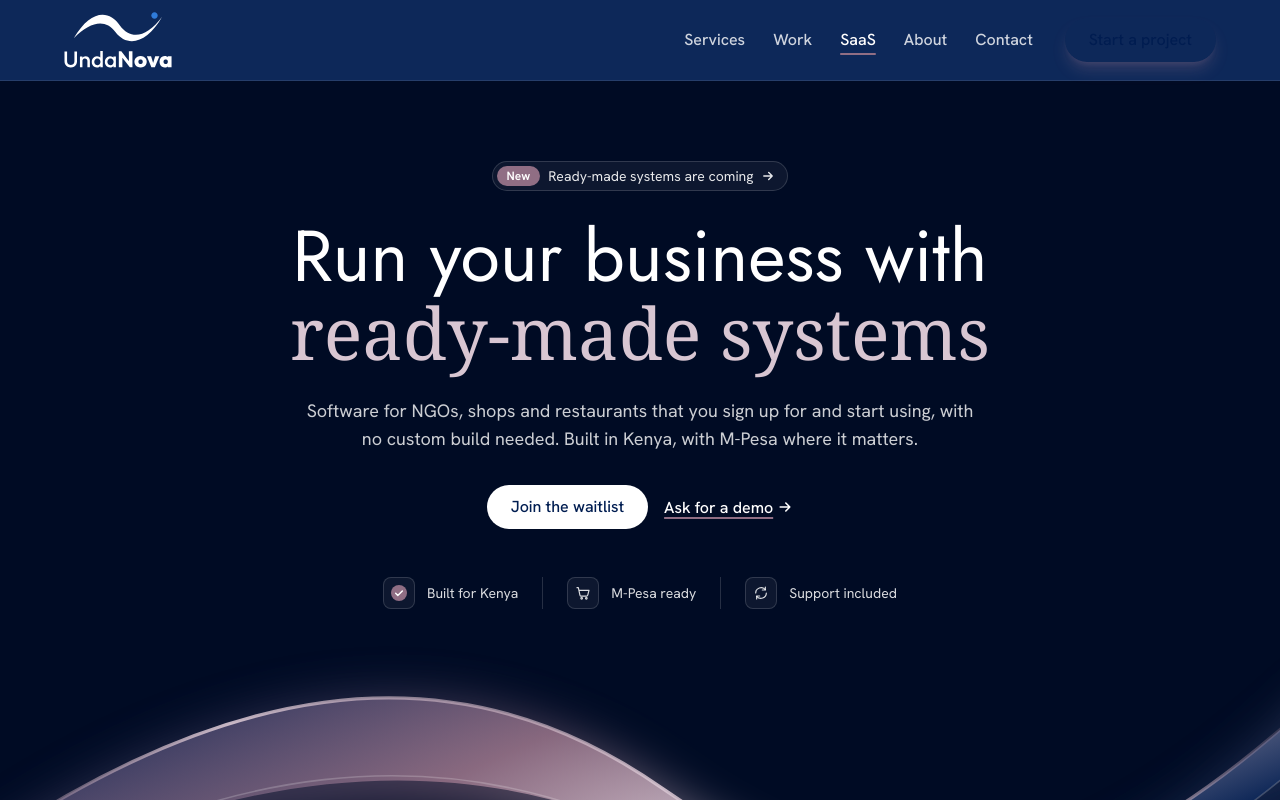
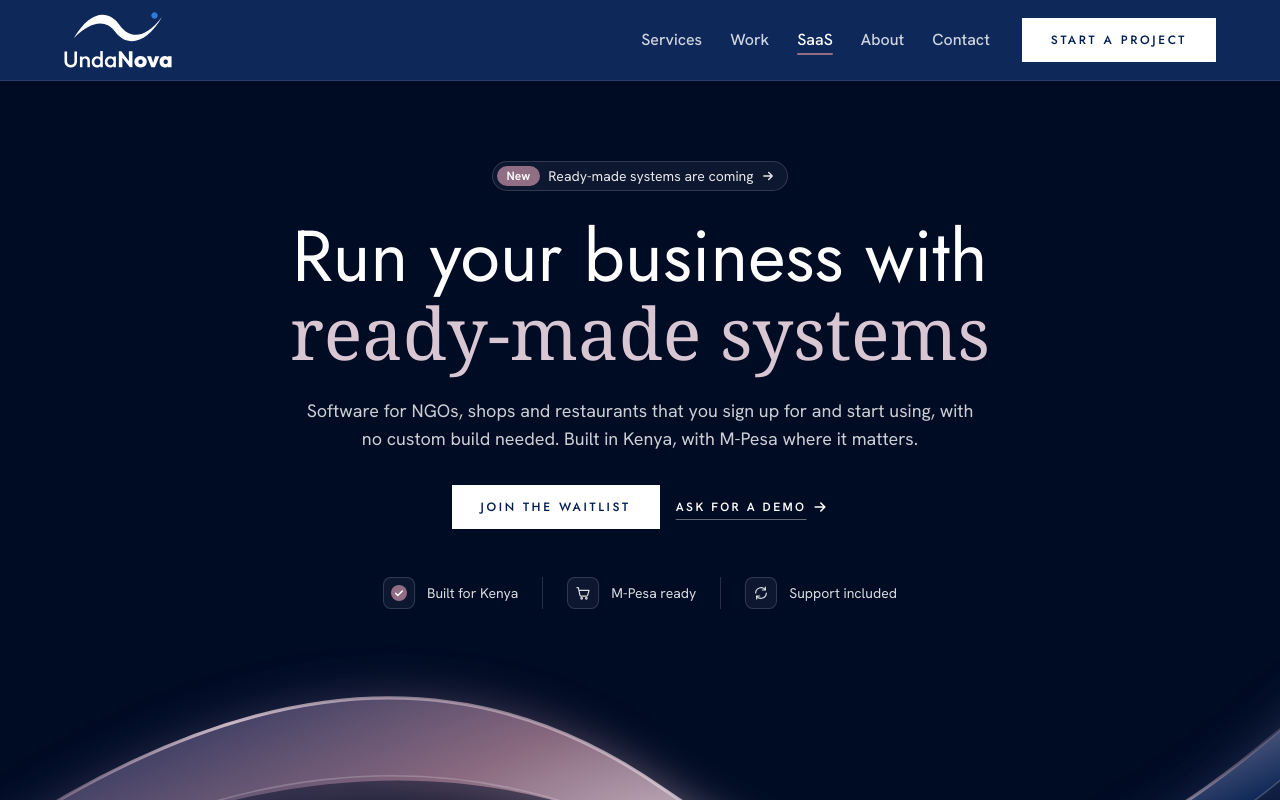
Before and after one commit to Jkosencha/undanova, a Next.js app: page /saas in a window 1280 px wide. Shown: the top 800 px of the page. Built offline with nearby package versions, Linux system fonts and the light colour scheme.

Commit message:
Thin rectangular buttons and quiet caps text links

```diff
--- a/src/components/button.tsx
+++ b/src/components/button.tsx
@@ -5,29 +5,28 @@ type Variant = "primary" | "secondary";
 /** "light" for paper/white sections, "dark" for navy sections. */
 type Tone = "light" | "dark";
 
+// Thin rectangular buttons with small, wide-tracked caps (from the minimal reference).
 const styles: Record<Tone, Record<Variant, string>> = {
   light: {
-    primary: "bg-navy text-white hover:bg-navy/90",
-    secondary: "border border-navy text-navy hover:bg-navy/5",
+    primary: "border border-navy bg-navy text-white hover:bg-white hover:text-navy",
+    secondary: "border border-navy text-navy hover:bg-navy hover:text-white",
   },
   dark: {
-    primary: "bg-white text-navy hover:bg-white/90",
-    secondary: "border border-white text-white hover:bg-white/10",
+    primary: "border border-white bg-white text-navy hover:bg-transparent hover:text-white",
+    secondary: "border border-white/70 text-white hover:bg-white hover:text-navy",
   },
 };
 
-export function buttonClasses(variant: Variant = "primary", tone: Tone = "light", className = "", glow = false) {
+export function buttonClasses(variant: Variant = "primary", tone: Tone = "light", className = "") {
   return [
-    "inline-flex min-h-11 items-center justify-center gap-2 rounded-full px-6 py-2.5",
-    "text-base font-medium leading-tight transition-colors",
-    glow ? "border-glow text-navy shadow-lg shadow-plum/30 hover:shadow-plum/50" : styles[tone][variant],
+    "inline-flex min-h-11 items-center justify-center gap-2 px-7 py-3",
+    "font-heading text-xs font-medium uppercase leading-none tracking-[0.22em] transition-colors duration-300",
+    styles[tone][variant],
     className,
   ].join(" ");
 }
 
 type CommonProps = {
-  /** Animated glowing border (white button with navy text). For one key action per screen. */
-  glow?: boolean;
   variant?: Variant;
   tone?: Tone;
   className?: string;
@@ -38,8 +37,8 @@ type LinkButtonProps = CommonProps & { href: string } & Omit<ComponentProps<"a">
 type NativeButtonProps = CommonProps & { href?: undefined } & Omit<ComponentProps<"button">, "className">;
 
 export function Button(props: LinkButtonProps | NativeButtonProps) {
-  const { variant, tone, className, glow, children, ...rest } = props;
-  const classes = buttonClasses(variant, tone, className, glow);
+  const { variant, tone, className, children, ...rest } = props;
+  const classes = buttonClasses(variant, tone, className);
 
   if (rest.href !== undefined) {
     const { href, ...anchorProps } = rest as LinkButtonProps;
--- a/src/components/text-link.tsx
+++ b/src/components/text-link.tsx
@@ -9,16 +9,16 @@ type TextLinkProps = {
   tone?: "light" | "dark";
 };
 
-/**
- * Inline text link with a plum underline. `plum` is too light for small text
- * (contrast below AA), so the text itself is navy (or white on navy).
- */
+/** Quiet link in small spaced caps with a thin underline that firms up on hover. */
 export function TextLink({ href, children, className = "", tone = "light" }: TextLinkProps) {
-  const color = tone === "dark" ? "text-white hover:decoration-white" : "text-navy hover:decoration-navy";
+  const color =
+    tone === "dark"
+      ? "text-white decoration-white/40 hover:decoration-white"
+      : "text-navy decoration-navy/30 hover:decoration-navy";
   return (
     <Link
       href={href}
-      className={`inline-flex min-h-11 items-center gap-1 font-medium underline decoration-plum decoration-2 underline-offset-4 ${color} ${className}`}
+      className={`caps-sm inline-flex min-h-11 items-center gap-1.5 underline underline-offset-8 transition-colors ${color} ${className}`}
     >
       {children}
     </Link>
```
